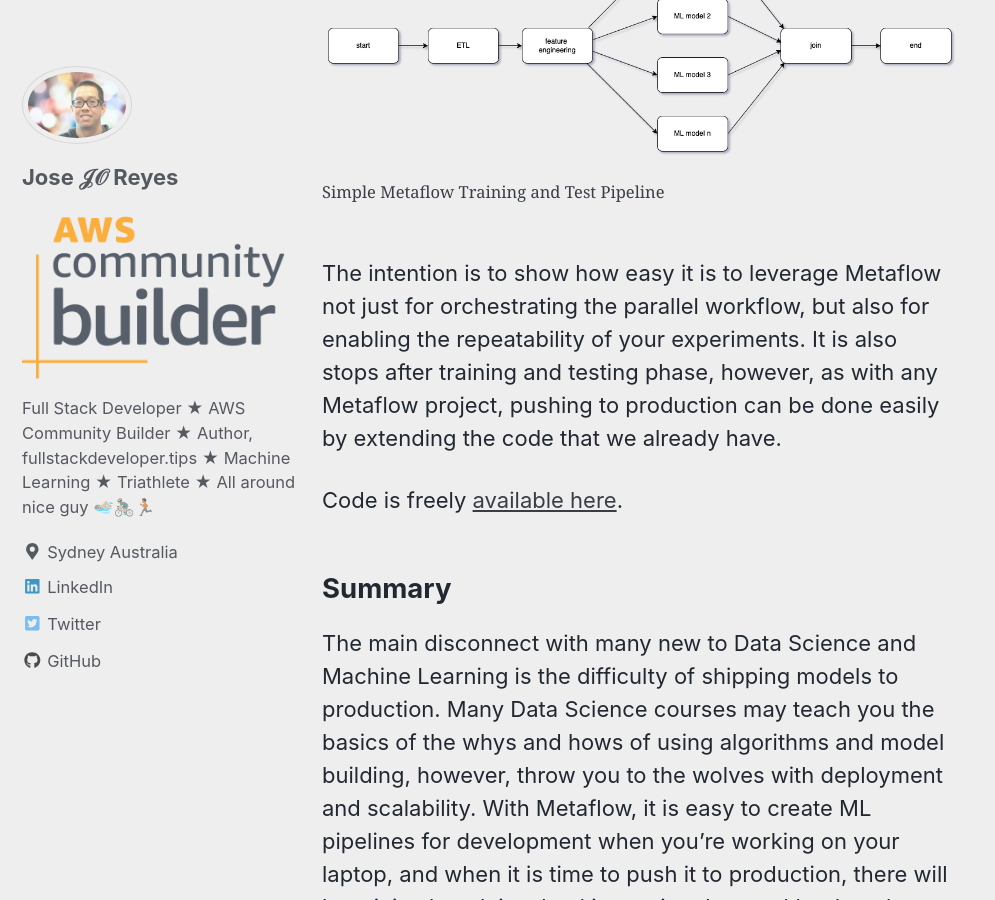
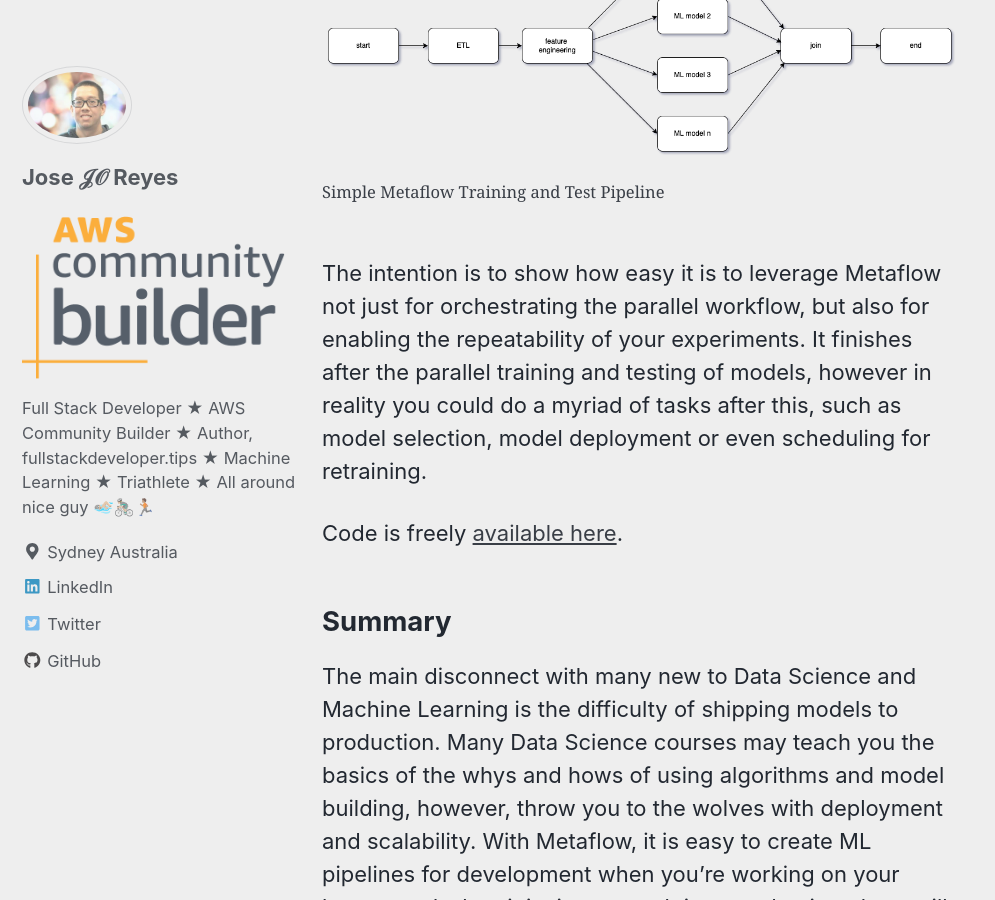
Before and after one commit to jaeyow/fullstack-developer, a Jekyll site: the page built from _posts/2022-07-20-mlops-at-reasonable-scale.md, in a window 1280 px wide and 900 px high, scrolled down 5123 px. Shown: the whole window, without its empty margins (0-995 px from the left). Built offline with Jekyll 4.4.1, drawn with Linux system fonts in a browser that asks for light colours; cached includes are drawn as plain includes; comment, search, counter and statistics services are not loaded.

Commit message:
fix typos...

```diff
--- a/_posts/2022-07-20-mlops-at-reasonable-scale.md
+++ b/_posts/2022-07-20-mlops-at-reasonable-scale.md
@@ -70,7 +70,7 @@
 	<a href="../images/metaflow-training-pipeline.png"><img src="../images/metaflow-training-pipeline.png"></a><figcaption>Simple Metaflow Training and Test Pipeline</figcaption>
 </figure>
 
-The intention is to show how easy it is to leverage Metaflow not just for orchestrating the parallel workflow, but also for enabling the repeatability of your experiments. It is also stops after training and testing phase, however, as with any Metaflow project, pushing to production can be done easily by extending the code that we already have.
+The intention is to show how easy it is to leverage Metaflow not just for orchestrating the parallel workflow, but also for enabling the repeatability of your experiments. It finishes after the parallel training and testing of models, however in reality you could do a myriad of tasks after this, such as model selection, model deployment or even scheduling for retraining.
 
 Code is freely [available here](https://github.com/jaeyow/metaflow-f1-predictor).
 
```
